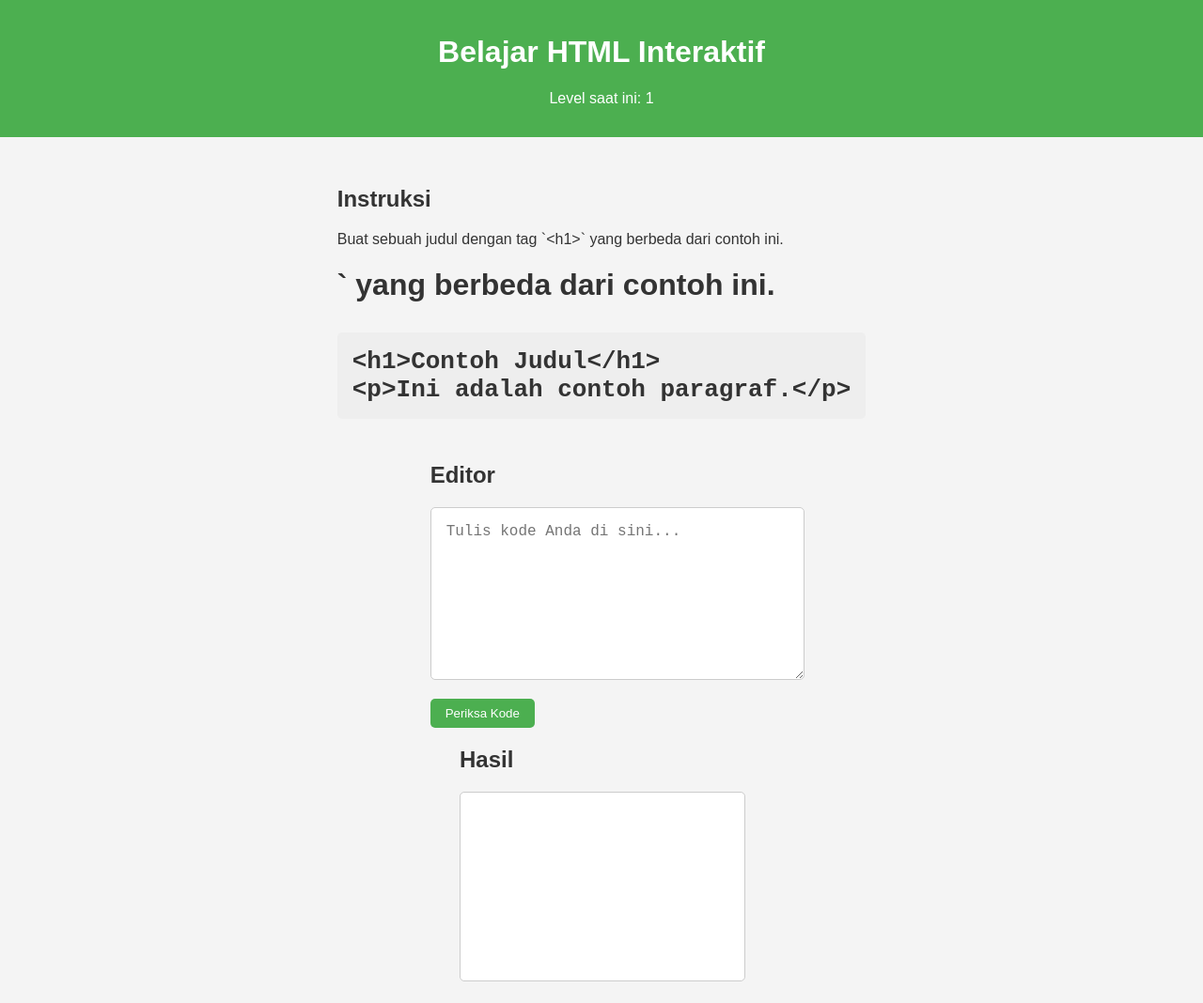
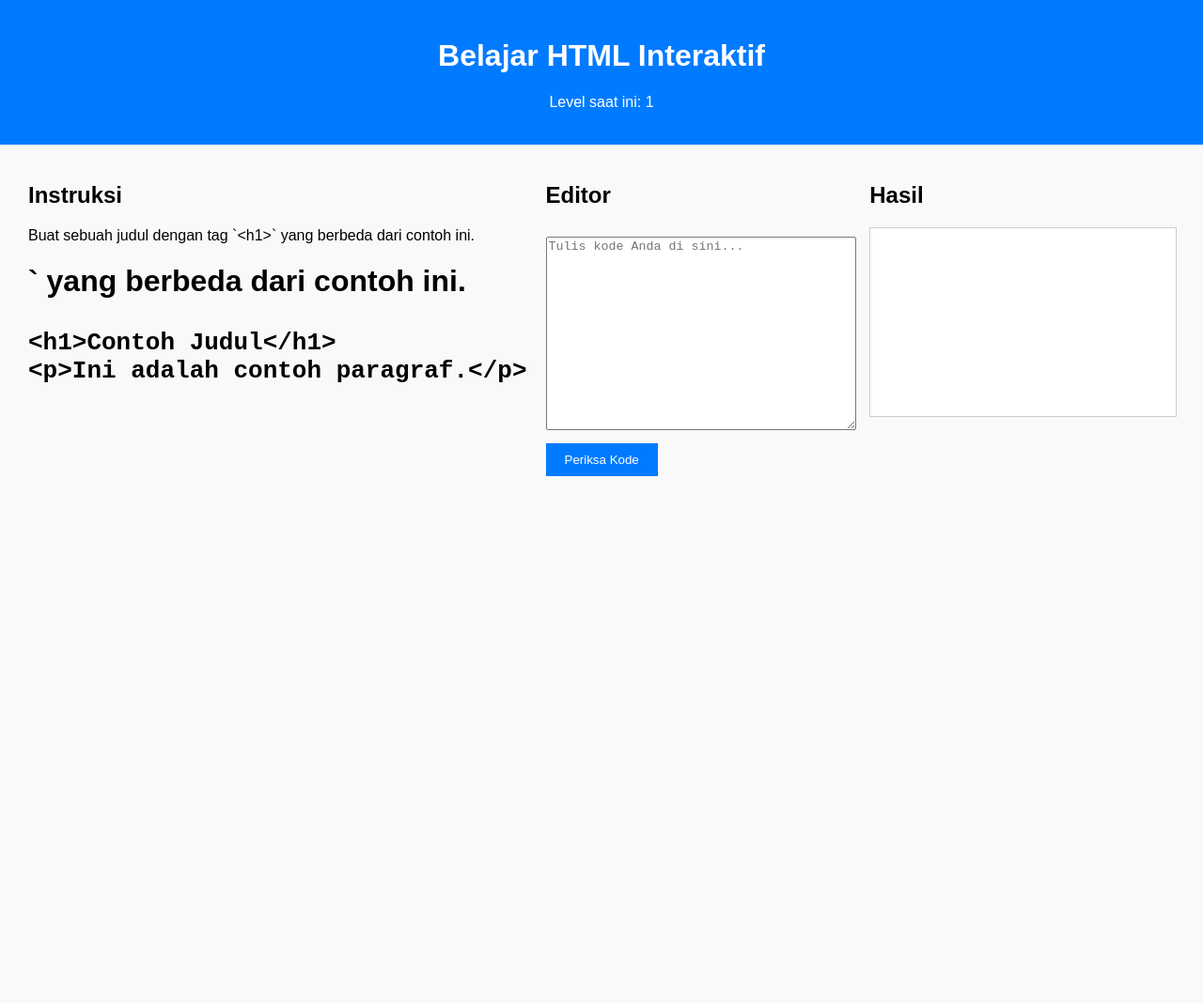
Before and after one commit to Ilyas223/Belajar-HTML.com, a plain HTML site: page index.html in a window 1280 px wide. Shown: the whole page at 94% size. After the commit the page ends 800 px from the top, so only its background shows below. Drawn offline with Linux system fonts and the light colour scheme.

Commit message:
Update style.css

```diff
--- a/style.css
+++ b/style.css
@@ -2,68 +2,56 @@ body {
   font-family: Arial, sans-serif;
   margin: 0;
   padding: 0;
-  background-color: #f4f4f4;
-  color: #333;
+  background-color: #f9f9f9;
 }
 
 header {
-  background-color: #4CAF50;
+  background-color: #007BFF;
   color: white;
-  padding: 1rem;
+  padding: 20px;
   text-align: center;
 }
 
 main {
   display: flex;
-  flex-direction: column;
-  align-items: center;
-  margin: 2rem;
+  justify-content: space-between;
+  padding: 20px;
 }
 
-.tutorial, .editor, .preview {
-  width: 80%;
-  margin-bottom: 2rem;
-  padding: 1rem;
-  background: white;
-  box-shadow: 0 0 10px rgba(0, 0, 0, 0.1);
-  border-radius: 5px;
-}
-
-pre {
-  background: #eee;
-  padding: 1rem;
-  border-radius: 5px;
-  overflow: auto;
+.section {
+  flex: 1;
+  margin: 0 10px;
 }
 
 textarea {
   width: 100%;
-  height: 150px;
-  padding: 1rem;
+  height: 200px;
   font-family: monospace;
-  font-size: 1rem;
-  margin-bottom: 1rem;
-  border: 1px solid #ccc;
-  border-radius: 5px;
-}
-
-button {
-  padding: 0.5rem 1rem;
-  background-color: #4CAF50;
-  color: white;
-  border: none;
-  border-radius: 5px;
-  cursor: pointer;
-}
-
-button:hover {
-  background-color: #45a049;
+  margin-top: 10px;
 }
 
 iframe {
   width: 100%;
   height: 200px;
   border: 1px solid #ccc;
-  border-radius: 5px;
-  background: white;
+  background-color: white;
 }
+
+button {
+  margin-top: 10px;
+  padding: 10px 20px;
+  background-color: #007BFF;
+  color: white;
+  border: none;
+  cursor: pointer;
+}
+
+button:hover {
+  background-color: #0056b3;
+}
+
+#feedback {
+  color: red;
+  font-weight: bold;
+  margin-top: 10px;
+}
```
